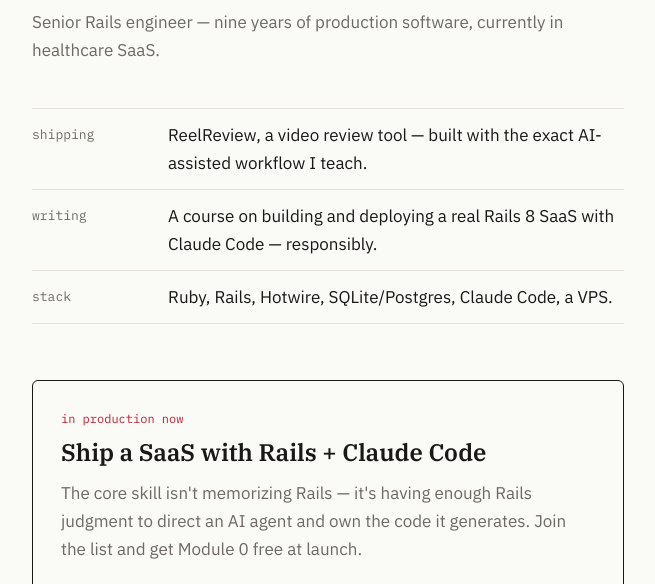
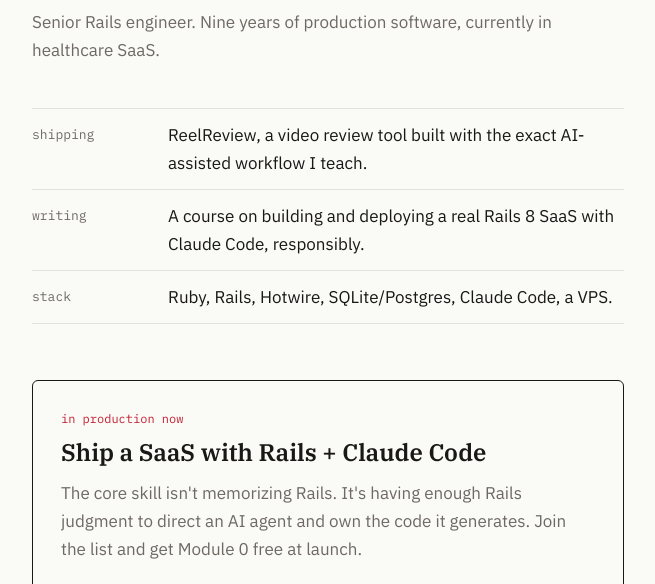
Before and after one commit to pacharya92/prakashacharya-dev, a plain HTML site: page index.html in a window 1280 px wide. Shown: the part 366-950 px from the top of the page, without its empty margins (312-967 px from the left). Drawn offline with Linux system fonts and the light colour scheme.

Commit message:
Remove em dashes from copy

```diff
--- a/index.html
+++ b/index.html
@@ -3,7 +3,7 @@
 <head>
 <meta charset="utf-8">
 <meta name="viewport" content="width=device-width, initial-scale=1">
-<title>Prakash Acharya — Rails engineer</title>
+<title>Prakash Acharya | Rails engineer</title>
 <meta name="description" content="Senior Rails engineer. Building ReelReview and teaching developers to direct Claude Code and own every line it writes.">
 <link rel="preconnect" href="https://fonts.googleapis.com">
 <link rel="preconnect" href="https://fonts.gstatic.com" crossorigin>
@@ -170,18 +170,18 @@
   </div>
 
   <h1>Prakash Acharya</h1>
-  <p class="role">Senior Rails engineer — nine years of production software, currently in healthcare SaaS.</p>
+  <p class="role">Senior Rails engineer. Nine years of production software, currently in healthcare SaaS.</p>
 
   <ul class="now">
-    <li><span class="k">shipping</span><span>ReelReview, a video review tool — built with the exact AI-assisted workflow I teach.</span></li>
-    <li><span class="k">writing</span><span>A course on building and deploying a real Rails 8 SaaS with Claude Code — responsibly.</span></li>
+    <li><span class="k">shipping</span><span>ReelReview, a video review tool built with the exact AI-assisted workflow I teach.</span></li>
+    <li><span class="k">writing</span><span>A course on building and deploying a real Rails 8 SaaS with Claude Code, responsibly.</span></li>
     <li><span class="k">stack</span><span>Ruby, Rails, Hotwire, SQLite/Postgres, Claude Code, a VPS.</span></li>
   </ul>
 
   <section class="course">
     <span class="k">in production now</span>
     <h2>Ship a SaaS with Rails&nbsp;+ Claude&nbsp;Code</h2>
-    <p>The core skill isn't memorizing Rails — it's having enough Rails judgment to direct an AI agent and own the code it generates. Join the list and get Module 0 free at launch.</p>
+    <p>The core skill isn't memorizing Rails. It's having enough Rails judgment to direct an AI agent and own the code it generates. Join the list and get Module 0 free at launch.</p>
     <a class="cta" href="https://prakashacharya.podia.com/">Join the list →</a>
   </section>
 
```
